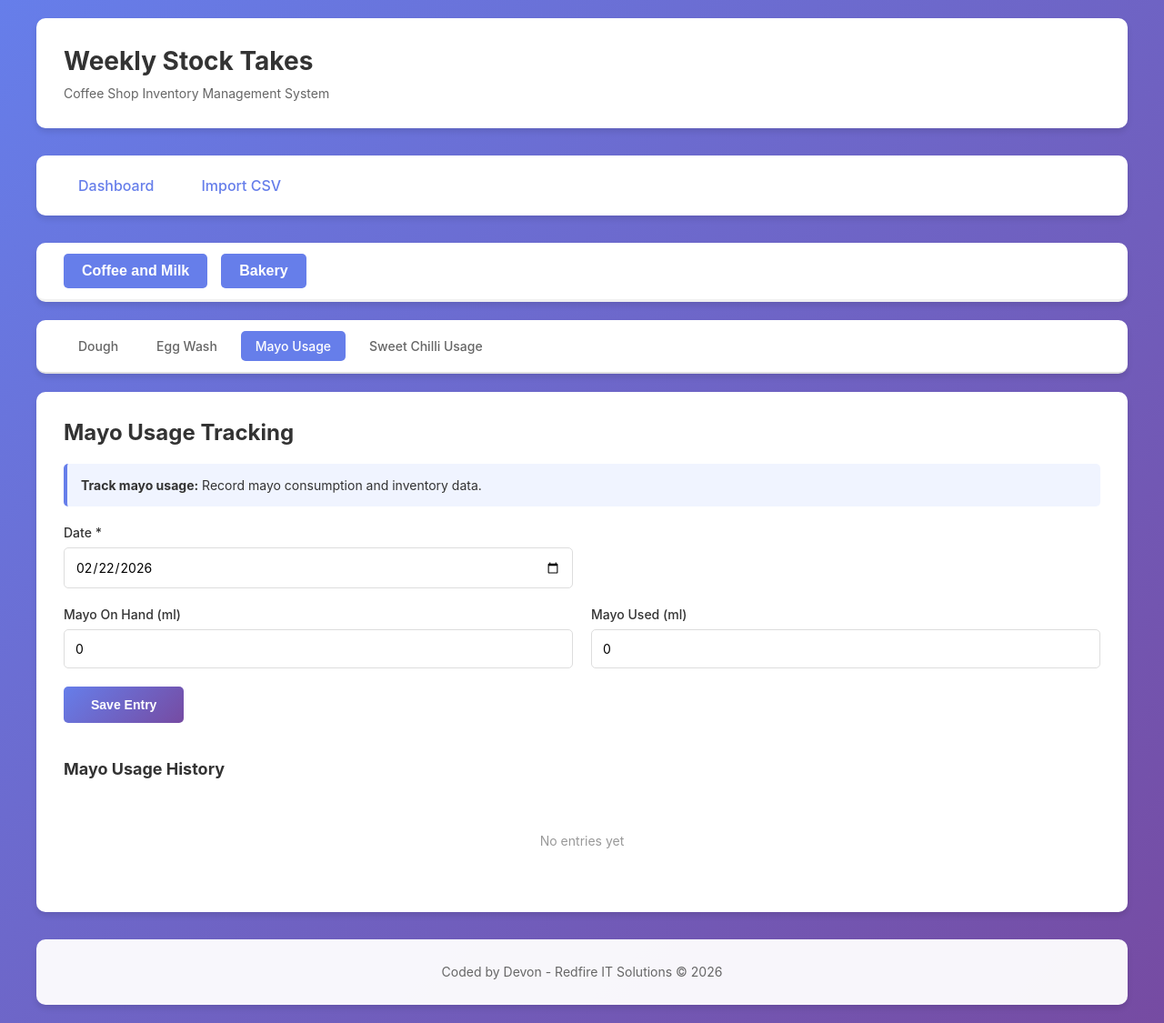
After one commit to Devon-GS/Weekly-Stock-Takes-Web, a Flask app: page /bakery/mayo in a window 1280 px wide. The commit adds this page. Shown: the whole page at 91% size. Run offline with Flask 3, Linux system fonts and the light colour scheme.

Commit message:
Refactor code to add new department bakery

```diff
--- a/app.py
+++ b/app.py
@@ -969,6 +969,64 @@ def get_sugar_data():
 
 # ==================== SETTINGS & IMPORT ROUTES ====================
 
+# Bakery Routes
+@app.route('/bakery/dough')
+def bakery_dough():
+    """Bakery dough tracking page"""
+    return render_template('bakery/dough.html')
+
+@app.route('/bakery/egg-wash')
+def bakery_egg_wash():
+    """Bakery egg wash tracking page"""
+    return render_template('bakery/egg-wash.html')
+
+@app.route('/bakery/mayo')
+def bakery_mayo():
+    """Bakery mayo usage tracking page"""
+    return render_template('bakery/mayo.html')
+
+@app.route('/bakery/sweet-chilli')
+def bakery_sweet_chilli():
+    """Bakery sweet chilli usage tracking page"""
+    return render_template('bakery/sweet-chilli.html')
+
+# Bakery API Endpoints
+@app.route('/api/bakery/dough', methods=['POST'])
+def add_bakery_dough():
+    """Add dough entry"""
+    try:
+        data = request.json
+        return jsonify({'success': True, 'message': 'Dough entry added successfully'})
+    except Exception as e:
+        return jsonify({'success': False, 'error': str(e)}), 400
+
+@app.route('/api/bakery/egg-wash', methods=['POST'])
+def add_bakery_egg_wash():
+    """Add egg wash entry"""
+    try:
+        data = request.json
+        return jsonify({'success': True, 'message': 'Egg wash entry added successfully'})
+    except Exception as e:
+        return jsonify({'success': False, 'error': str(e)}), 400
+
+@app.route('/api/bakery/mayo', methods=['POST'])
+def add_bakery_mayo():
+    """Add mayo usage entry"""
+    try:
+        data = request.json
+        return jsonify({'success': True, 'message': 'Mayo entry added successfully'})
+    except Exception as e:
+        return jsonify({'success': False, 'error': str(e)}), 400
+
+@app.route('/api/bakery/sweet-chilli', methods=['POST'])
+def add_bakery_sweet_chilli():
+    """Add sweet chilli usage entry"""
+    try:
+        data = request.json
+        return jsonify({'success': True, 'message': 'Sweet chilli entry added successfully'})
+    except Exception as e:
+        return jsonify({'success': False, 'error': str(e)}), 400
+
 @app.route('/settings')
 def settings_page():
     """Settings page for CSV configuration"""
--- /dev/null
+++ b/templates/bakery/mayo.html
@@ -0,0 +1,78 @@
+{% extends "base.html" %}
+
+{% block title %}Mayo Usage - Bakery Tracking{% endblock %}
+
+{% block content %}
+<h2 style="margin-bottom: 20px; color: #333; font-size: 24px;">Mayo Usage Tracking</h2>
+
+<div style="background: #f0f4ff; border-left: 4px solid #667eea; padding: 15px; border-radius: 5px; margin-bottom: 20px;">
+    <p style="color: #333; font-size: 14px;">
+        <strong>Track mayo usage:</strong> Record mayo consumption and inventory data.
+    </p>
+</div>
+
+<form id="mayoForm">
+    <div class="form-row">
+        <div class="form-group">
+            <label for="date">Date *</label>
+            <input type="date" id="date" name="date" required>
+        </div>
+    </div>
+
+    <div class="form-row">
+        <div class="form-group">
+            <label for="mayoQuantity">Mayo On Hand (ml)</label>
+            <input type="number" id="mayoQuantity" name="mayoQuantity" step="1" min="0" value="0">
+        </div>
+        <div class="form-group">
+            <label for="mayoUsed">Mayo Used (ml)</label>
+            <input type="number" id="mayoUsed" name="mayoUsed" step="1" min="0" value="0">
+        </div>
+    </div>
+
+    <button type="submit" class="btn">Save Entry</button>
+</form>
+
+<h3 style="margin-top: 40px; margin-bottom: 20px; color: #333; font-size: 18px;">Mayo Usage History</h3>
+
+<div style="color: #999; text-align: center; padding: 40px; font-size: 14px;">
+    No entries yet
+</div>
+
+{% endblock %}
+
+{% block extra_js %}
+<script>
+    document.getElementById('date').valueAsDate = new Date();
+
+    document.getElementById('mayoForm').addEventListener('submit', async (e) => {
+        e.preventDefault();
+
+        const formData = {
+            date: document.getElementById('date').value,
+            mayoQuantity: document.getElementById('mayoQuantity').value,
+            mayoUsed: document.getElementById('mayoUsed').value
+        };
+
+        try {
+            const response = await fetch('/api/bakery/mayo', {
+                method: 'POST',
+                headers: { 'Content-Type': 'application/json' },
+                body: JSON.stringify(formData)
+            });
+
+            const data = await response.json();
+
+            if (data.success) {
+                showAlert(data.message, 'success');
+                document.getElementById('mayoForm').reset();
+                setTimeout(() => location.reload(), 1500);
+            } else {
+                showAlert(data.error, 'error');
+            }
+        } catch (error) {
+            showAlert('An error occurred: ' + error.message, 'error');
+        }
+    });
+</script>
+{% endblock %}
--- a/templates/base.html
+++ b/templates/base.html
@@ -68,6 +68,73 @@
         }
 
         nav a.active {
+            background: #667eea;
+            color: white;
+        }
+
+        .department-nav {
+            background: white;
+            padding: 12px 30px;
+            border-radius: 10px;
+            margin-bottom: 20px;
+            box-shadow: 0 4px 6px rgba(0, 0, 0, 0.1);
+            display: flex;
+            gap: 15px;
+            flex-wrap: wrap;
+            border-bottom: 3px solid #f0f0f0;
+        }
+
+        .department-nav button {
+            background: none;
+            border: none;
+            color: #667eea;
+            font-weight: 600;
+            font-size: 16px;
+            cursor: pointer;
+            padding: 10px 20px;
+            border-radius: 5px;
+            transition: all 0.3s ease;
+        }
+
+        .department-nav button:hover {
+            background: #f0f0f0;
+            color: #764ba2;
+        }
+
+        .department-nav button.active {
+            background: #667eea;
+            color: white;
+        }
+
+        .department-tabs {
+            background: white;
+            padding: 12px 30px;
+            border-radius: 10px;
+            margin-bottom: 20px;
+            box-shadow: 0 4px 6px rgba(0, 0, 0, 0.1);
+            display: flex;
+            gap: 10px;
+            flex-wrap: wrap;
+            border-bottom: 2px solid #e0e0e0;
+        }
+
+        .department-tabs a {
+            text-decoration: none;
+            color: #666;
+            font-weight: 500;
+            font-size: 14px;
+            padding: 8px 16px;
+            border-radius: 5px;
+            transition: all 0.3s ease;
+            display: inline-block;
+        }
+
+        .department-tabs a:hover {
+            background: #f0f0f0;
+            color: #667eea;
+        }
+
+        .department-tabs a.active {
             background: #667eea;
             color: white;
         }
@@ -348,13 +415,17 @@
 
         <nav>
             <a href="/" class="{% if request.path == '/' %}active{% endif %}">Dashboard</a>
-            <a href="/milk" class="{% if request.path == '/milk' %}active{% endif %}">Milk Usage</a>
-            <a href="/bean" class="{% if request.path == '/bean' %}active{% endif %}">Bean Coffee</a>
-            <a href="/lavazza" class="{% if request.path == '/lavazza' %}active{% endif %}">Lavazza Coffee</a>
-            <a href="/sugar" class="{% if request.path == '/sugar' %}active{% endif %}">Sugar & Sweetener</a>
             <a href="/import" class="{% if request.path == '/import' %}active{% endif %}">Import CSV</a>
-            <a href="/settings" class="{% if request.path == '/settings' %}active{% endif %}">Settings</a>
         </nav>
+
+        <div class="department-nav">
+            <button class="dept-btn active" data-department="coffee-milk">Coffee and Milk</button>
+            <button class="dept-btn" data-department="bakery">Bakery</button>
+        </div>
+
+        <div class="department-tabs" id="departmentTabs">
+            <!-- Tabs will be populated by JavaScript -->
+        </div>
 
         <div class="content">
             {% block content %}{% endblock %}
@@ -368,6 +439,87 @@
     <script>
         // Set dynamic year in footer
         document.getElementById('year').textContent = new Date().getFullYear();
+
+        // Department and Tab Management
+        const departmentTabs = {
+            'coffee-milk': [
+                { name: 'Milk Usage', path: '/milk' },
+                { name: 'Bean Coffee', path: '/bean' },
+                { name: 'Lavazza Coffee', path: '/lavazza' },
+                { name: 'Sugar & Sweetener', path: '/sugar' },
+                { name: 'Settings', path: '/settings' }
+            ],
+            'bakery': [
+                { name: 'Dough', path: '/bakery/dough' },
+                { name: 'Egg Wash', path: '/bakery/egg-wash' },
+                { name: 'Mayo Usage', path: '/bakery/mayo' },
+                { name: 'Sweet Chilli Usage', path: '/bakery/sweet-chilli' }
+            ]
+        };
+
+        let currentDepartment = 'coffee-milk';
+        let activeTabs = {
+            'coffee-milk': '/milk',
+            'bakery': '/bakery/dough'
+        };
+
+        function updateDepartmentTabs() {
+            const tabsContainer = document.getElementById('departmentTabs');
+            const tabs = departmentTabs[currentDepartment];
+
+            tabsContainer.innerHTML = '';
+            tabs.forEach(tab => {
+                const a = document.createElement('a');
+                a.href = tab.path;
+                a.textContent = tab.name;
+                if (tab.path === activeTabs[currentDepartment]) {
+                    a.classList.add('active');
+                }
+                tabsContainer.appendChild(a);
+            });
+        }
+
+        function switchDepartment(dept) {
+            currentDepartment = dept;
+
+            // Update active button
+            document.querySelectorAll('.dept-btn').forEach(btn => {
+                btn.classList.remove('active');
+            });
+            document.querySelector(`[data-department="${dept}"]`).classList.add('active');
+
+            // Update tabs
+            updateDepartmentTabs();
+
+            // Navigate to the active tab for this department
+            const activeTabPath = activeTabs[dept];
+            if (activeTabPath) {
+                window.location.href = activeTabPath;
+            }
+        }
+
+        // Set up department button listeners
+        document.querySelectorAll('.dept-btn').forEach(btn => {
+            btn.addEventListener('click', function() {
+                switchDepartment(this.dataset.department);
+            });
+        });
+
+        // Initialize tabs based on current path
+        const currentPath = window.location.pathname;
+
+        // Determine current department based on path
+        if (currentPath.startsWith('/bakery')) {
+            currentDepartment = 'bakery';
+            activeTabs['bakery'] = currentPath;
+        } else if (currentPath === '/milk' || currentPath === '/bean' || currentPath === '/lavazza' || currentPath === '/sugar') {
+            currentDepartment = 'coffee-milk';
+            activeTabs['coffee-milk'] = currentPath;
+        }
+
+        // Update initial state
+        document.querySelector(`[data-department="${currentDepartment}"]`).classList.add('active');
+        updateDepartmentTabs();
 
         function showAlert(message, type) {
             const alert = document.createElement('div');
```
Also changed, not shown: templates/bakery/dough.html (added, +78 -0 lines), templates/bakery/egg-wash.html (added, +78 -0 lines), templates/bakery/sweet-chilli.html (added, +78 -0 lines).
